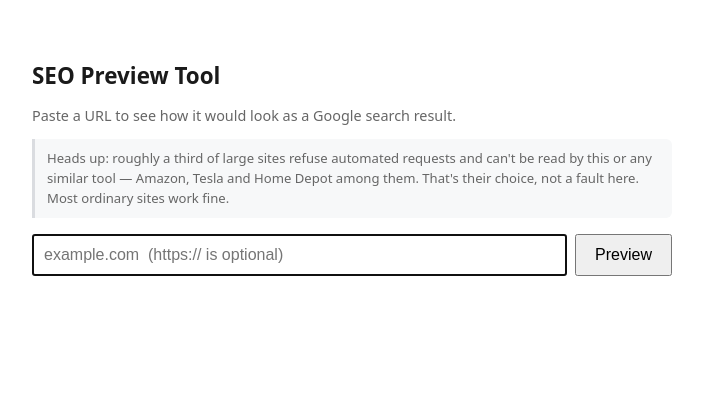
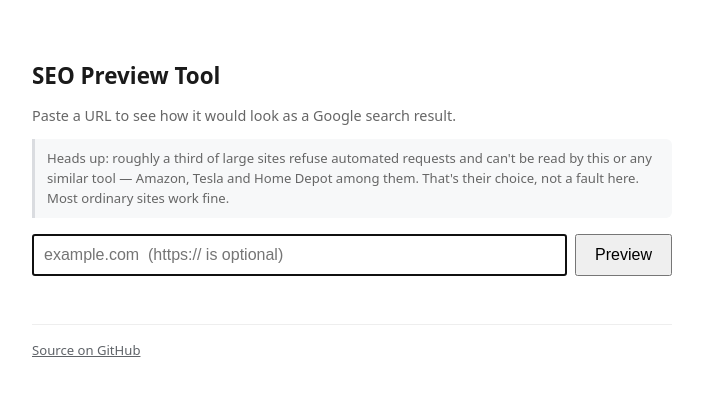
Before and after one commit to AmalAnkem/seo-preview-tool, a plain HTML site: page public/index.html in a window 1280 px wide. Shown: the whole page, without its empty margins (288-991 px from the left). Drawn offline with Linux system fonts and the light colour scheme.

Commit message:
Link to source, and document the Git-connected deploy
Also records that Pages projects can't be converted between Direct Upload and
Git-connected, which is why this one was deleted and recreated.

```diff
--- a/public/index.html
+++ b/public/index.html
@@ -117,6 +117,10 @@
     .hc-info .hc-mark { color: #9aa0a6; }
     .hc-summary { font-size: 0.88rem; margin: 0 0 12px; color: #444; }
 
+    footer { margin: 48px 0 0; padding-top: 16px; border-top: 1px solid #eee;
+             font-size: 0.82rem; }
+    footer a { color: #5f6368; }
+
     .badge-ok, .badge-missing, .badge-covered { font-weight: 600; }
     .badge-ok { color: #137333; }
     .badge-missing { color: #b00020; }
@@ -180,6 +184,10 @@
     <div id="health"></div>
 
   </div>
+
+  <footer>
+    <a href="https://github.com/AmalAnkem/seo-preview-tool">Source on GitHub</a>
+  </footer>
 
   <script>
     const form = document.getElementById('form');
```
Also changed, not shown: 1 other file.
